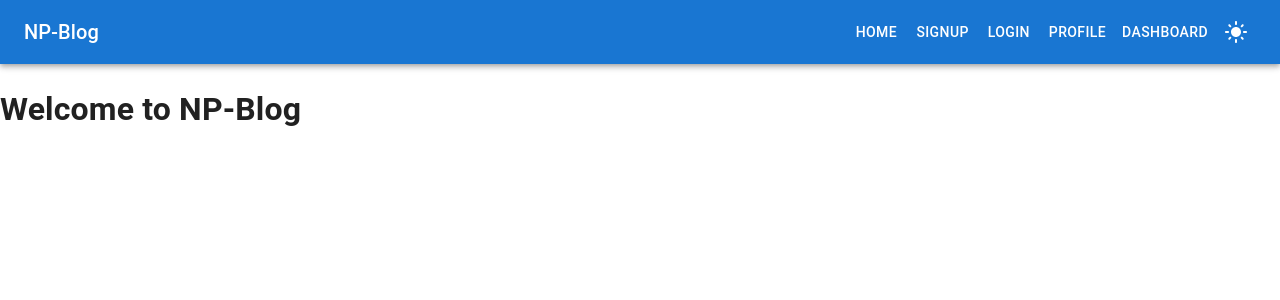
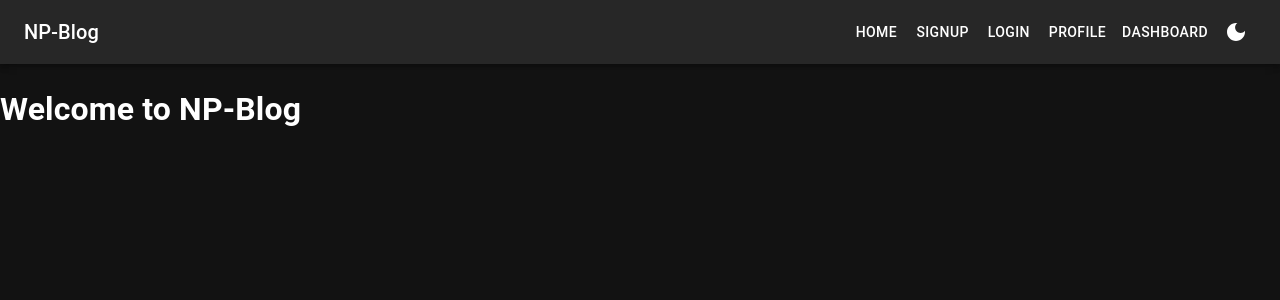
Before and after one commit to nsutphotography/np-blog, a React (Vite) app: page / in a window 1280 px wide. Shown: the top 300 px of the page. Built offline with nearby package versions, Linux system fonts and the light colour scheme.

Commit message:
dark mode with saperate file and thememode variable in localstorage set to dark as default

```diff
--- a/src/App.jsx
+++ b/src/App.jsx
@@ -1,5 +1,5 @@
-import React, { useState, createContext } from 'react';
-import { ThemeProvider, createTheme, CssBaseline } from '@mui/material';
+import React, { useState, createContext, useEffect } from 'react';
+import { ThemeProvider, CssBaseline } from '@mui/material';
 import { Routes, Route } from 'react-router-dom';
 import Navbar from './components/Navbar';
 import Home from './pages/Home';
@@ -7,24 +7,28 @@ import Signup from './pages/Signup';
 import Login from './pages/Login';
 import Profile from './pages/Profile';
 import Dashboard from './pages/Dashboard';
+import { getInitialMode, saveModeToLocalStorage, createAppTheme } from './utils/theme';
 
 // Context for theme mode
 export const ColorModeContext = createContext({ toggleColorMode: () => {} });
 
 const App = () => {
-  const [mode, setMode] = useState('light');
+  const [mode, setMode] = useState(getInitialMode); // Default to dark mode
+
+  useEffect(() => {
+    // Save the initial mode to localStorage
+    saveModeToLocalStorage(mode);
+  }, [mode]);
 
   const colorMode = {
     toggleColorMode: () => {
-      setMode((prevMode) => (prevMode === 'light' ? 'dark' : 'light'));
+      const newMode = mode === 'light' ? 'dark' : 'light';
+      setMode(newMode);
+      saveModeToLocalStorage(newMode);
     },
   };
 
-  const theme = createTheme({
-    palette: {
-      mode,
-    },
-  });
+  const theme = createAppTheme(mode);
 
   return (
     <ColorModeContext.Provider value={colorMode}>
--- a/src/components/Navbar.jsx
+++ b/src/components/Navbar.jsx
@@ -7,6 +7,8 @@ import DarkModeIcon from '@mui/icons-material/DarkMode';
 
 const Navbar = () => {
   const colorMode = useContext(ColorModeContext);
+
+  const isDarkMode = localStorage.getItem('themeMode') === 'dark';
 
   return (
     <AppBar position="static">
@@ -30,11 +32,7 @@ const Navbar = () => {
           Dashboard
         </Button>
         <IconButton color="inherit" onClick={colorMode.toggleColorMode}>
-          {document.body.style.backgroundColor === 'rgb(255, 255, 255)' ? (
-            <DarkModeIcon />
-          ) : (
-            <LightModeIcon />
-          )}
+          {isDarkMode ? <LightModeIcon /> : <DarkModeIcon />}
         </IconButton>
       </Toolbar>
     </AppBar>
--- /dev/null
+++ b/src/utils/theme.js
@@ -0,0 +1,20 @@
+import { createTheme } from '@mui/material';
+
+export const getInitialMode = () => {
+  // Check localStorage for a stored theme or default to 'dark'
+  return localStorage.getItem('themeMode') || 'dark';
+};
+
+export const saveModeToLocalStorage = (mode) => {
+  // Save the current theme mode to localStorage
+  localStorage.setItem('themeMode', mode);
+};
+
+export const createAppTheme = (mode) => {
+  // Create a Material-UI theme based on the mode
+  return createTheme({
+    palette: {
+      mode,
+    },
+  });
+};
```
